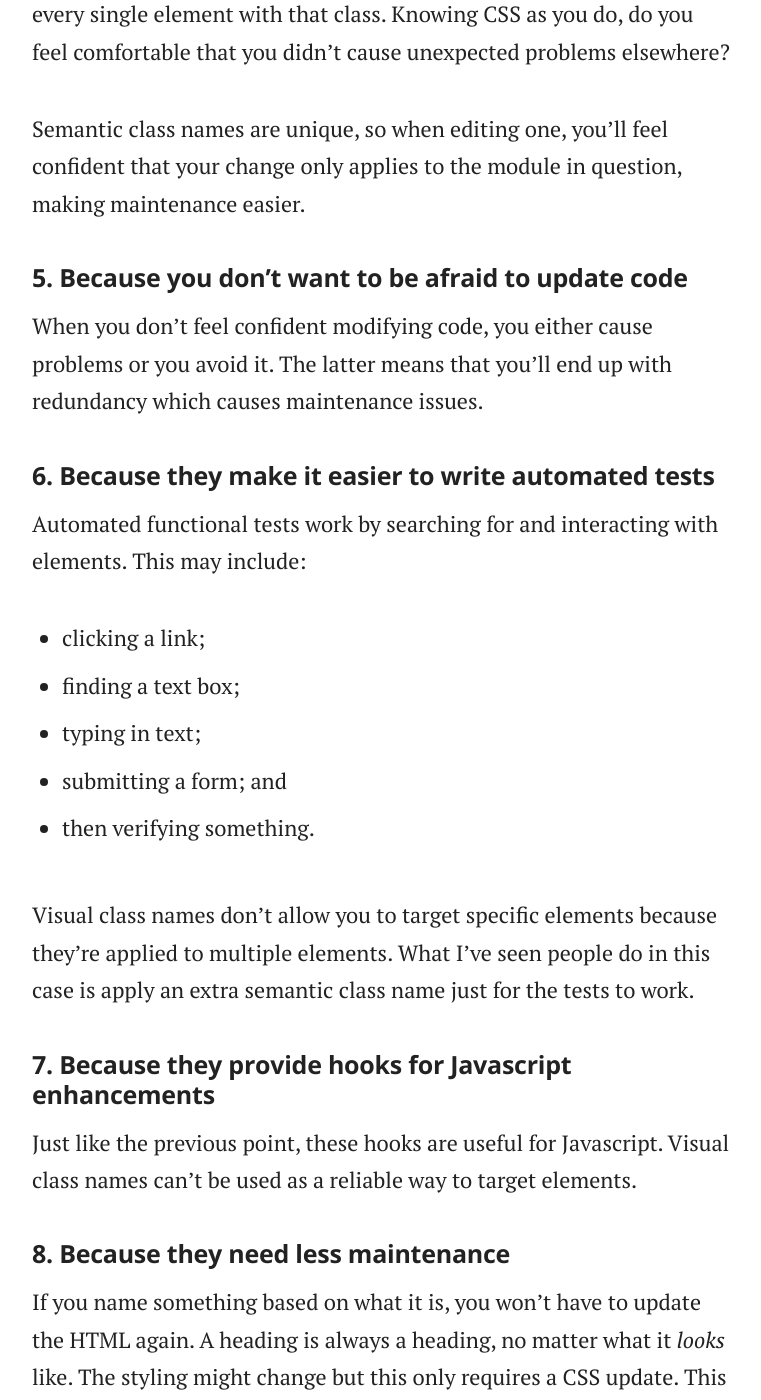
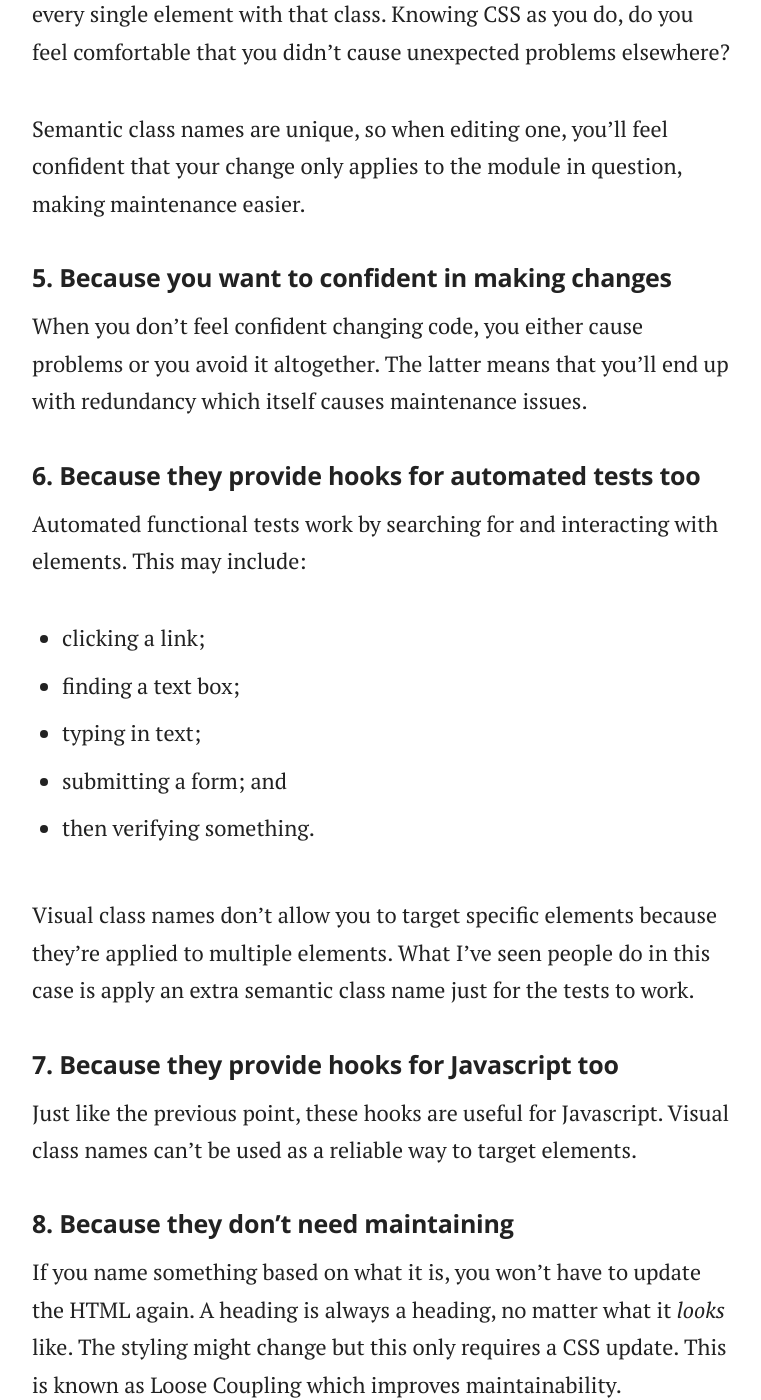
Before and after one commit to adamsilver/maintainablecss.com-jekyll, a Jekyll site: the page built from _chapters/02-semantics.md, in a window 1280 px wide and 1400 px high, scrolled down 2887 px. Shown: the whole window, without its empty margins (258-1019 px from the left). Built offline with Jekyll 4.4.1, drawn with Linux system fonts in a browser that asks for light colours; some of the changed text lies outside the part shown.

Commit message:
copy tweaks

```diff
--- a/_chapters/02-semantics.md
+++ b/_chapters/02-semantics.md
@@ -39,11 +39,11 @@ Semantic classes have a much clearer meaning. They don't tell you what they look
 
 There are many reasons why semantic class names are advantageous:
 
-## 1. Because they are easier to understand
+## 1. Because their intention is clear
 
 Whether you're looking at HTML or CSS, you know what you're affecting. With visual class names you end up having to sprinkle several class names on to each element, ending up with a vague understanding of the intention of these visual class names. This is hard to maintain.
 
-## 2. Because they make it easier to make responsive sites
+## 2. Because it's easier to build responsive sites
 
 Styles often change based on viewport size. For example, you might float elements on big screens but not on small screens. If you have, for example, a class called `clearfix` but it doesn't clear on small screens, your code is misleading.
 
@@ -61,11 +61,11 @@ When you edit a class that describes *style*, the change will propogate to every
 
 Semantic class names are unique, so when editing one, you'll feel confident that your change only applies to the module in question, making maintenance easier.
 
-## 5. Because you don't want to be afraid to update code
+## 5. Because you want to confident in making changes
 
-When you don't feel confident modifying code, you either cause problems or you avoid it. The latter means that you'll end up with redundancy which causes maintenance issues.
+When you don't feel confident changing code, you either cause problems or you avoid it altogether. The latter means that you'll end up with redundancy which itself causes maintenance issues.
 
-## 6. Because they make it easier to write automated tests
+## 6. Because they provide hooks for automated tests too
 
 Automated functional tests work by searching for and interacting with elements. This may include:
 
@@ -77,11 +77,11 @@ Automated functional tests work by searching for and interacting with elements.
 
 Visual class names don't allow you to target specific elements because they're applied to multiple elements. What I've seen people do in this case is apply an extra semantic class name just for the tests to work.
 
-## 7. Because they provide hooks for Javascript enhancements
+## 7. Because they provide hooks for Javascript too
 
 Just like the previous point, these hooks are useful for Javascript. Visual class names can't be used as a reliable way to target elements.
 
-## 8. Because they need less maintenance
+## 8. Because they don't need maintaining
 
 If you name something based on what it is, you won't have to update the HTML again. A heading is always a heading, no matter what it *looks* like. The styling might change but this only requires a CSS update. This is known as Loose Coupling which improves maintainability.
 
@@ -95,7 +95,7 @@ On using the class attribute, HTML5 specs say in 3.2.5.7:
 
 > "[...] authors are encouraged to use values that describe the nature of the content, rather than values that describe the desired presentation of the content."
 
-## 11. Because they reduce the size of the HTML
+## 11. Because they encourage lean HTML
 
 This is a *very* small benefit but when you have one class name per element, you end up with smaller HTML. And whilst the CSS might get a little bigger, it's cacheable.
 
```
Also changed, not shown: _chapters/01-introduction.md (+1 -1 lines), _chapters/03-reuse.md (+3 -3 lines).
